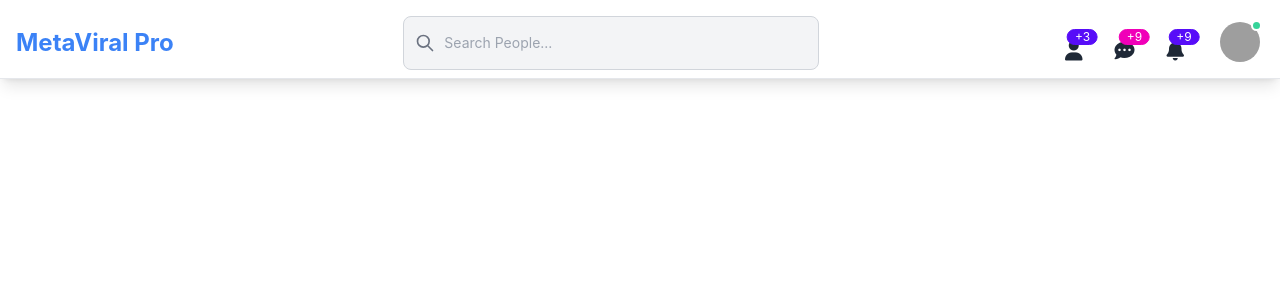
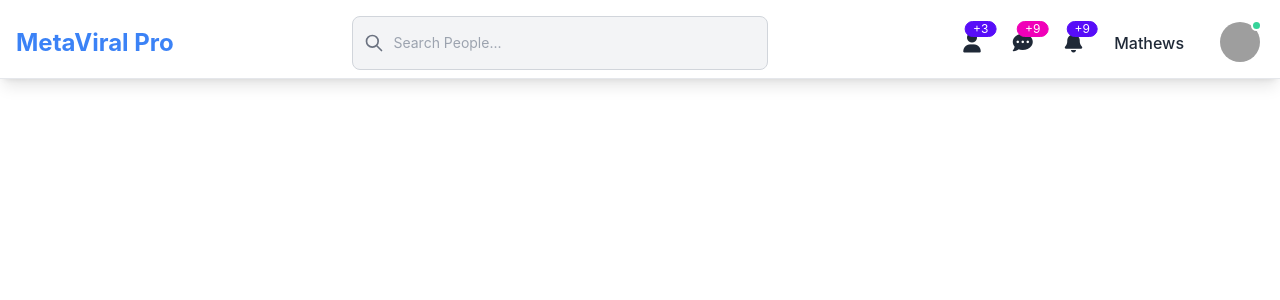
Before and after one commit to SShipon/google-meet-website, a React (Create React App) app: page / in a window 1280 px wide. Shown: the top 300 px of the page. Built offline with nearby package versions, Linux system fonts and the light colour scheme; grey boxes are pictures that could not be loaded.

Commit message:
margin reduced

```diff
--- a/src/pages/Shared/Navbar/Navbar.js
+++ b/src/pages/Shared/Navbar/Navbar.js
@@ -67,26 +67,30 @@ const Navbar = () => {
       {/* <!--nav--> */}
       <nav className={`${showBar  ? "block " : "hidden"}`}>
         <ul className="list-reset md:flex md:items-center">
-          <li className="md:ml-4 sm:mt-4">
+          <li className="md:ml-4 sm:mt-4 md:mt-0">
           <div  className="indicator">
-
           <i class="fa-solid fa-user text-xl"></i>
              <span class="badge badge-primary badge-sm indicator-item">+3</span>
              </div>
           </li>
-          <li className="md:ml-8 sm:mt-4">
+
+          <li className="md:ml-8 sm:mt-4 md:mt-0">
              <div  className="indicator">
-
              <i class="fas fa-comment-dots text-xl"></i>
              <span class="badge badge-secondary badge-sm  indicator-item">+9</span>
              </div>
           </li>
-          <li className="md:ml-8 sm:mt-4">
-            <div class="indicator ">
+
+          <li className="md:ml-8 sm:mt-4 md:mt-0">
+            <div class="indicator">
             <i class="fa-sharp fa-solid fa-bell text-xl"></i>
               <span class="badge  badge-primary badge-sm indicator-item">+9</span>
             </div>
           </li>
+          <li className="md:ml-8 sm:mt-4 md:mt-0">
+             <p className="font-medium">Mathews</p>
+          </li>
+
           <li className="md:ml-8 ">
             <label tabIndex="0" class="btn btn-ghost btn-circle avatar online placeholder">
               <div class="w-10 rounded-full">
```
